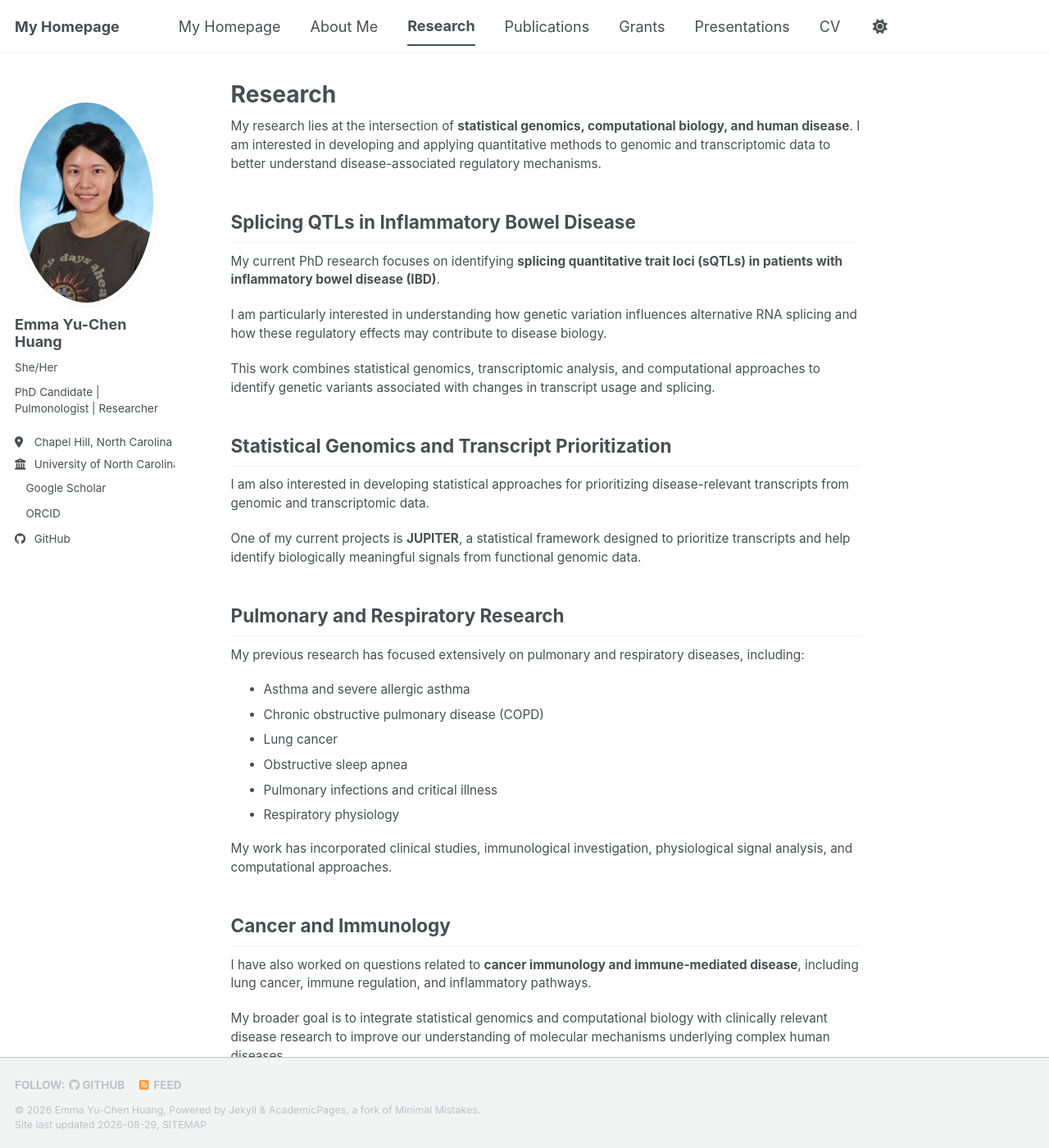
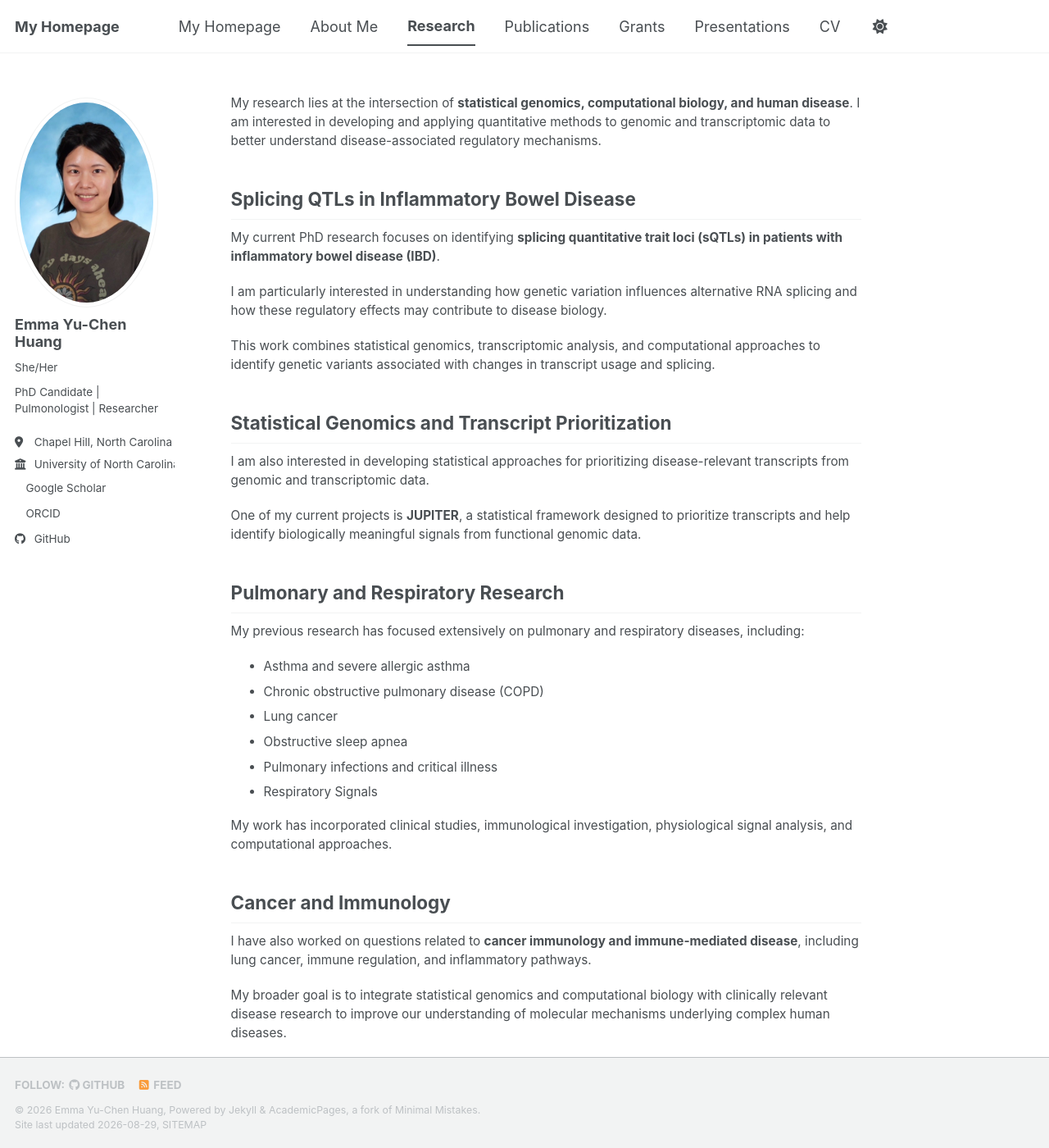
Before and after one commit to yuchen-hahaha/yuchen-hahaha.github.io, a Jekyll site: the page built from _pages/research.md, in a window 1280 px wide and 1400 px high. Shown: the whole window at 82% size. Built offline with Jekyll 4.4.1, drawn with Linux system fonts in a browser that asks for light colours; a style sheet for code colours, icons or effects is not loaded.

Commit message:
Update research page title and interests
Removed title from research page and updated research interests.

```diff
--- a/_pages/research.md
+++ b/_pages/research.md
@@ -1,6 +1,6 @@
 ---
 permalink: /research/
-title: "Research"
+title: ""
 author_profile: true
 ---
 
@@ -29,7 +29,7 @@ My previous research has focused extensively on pulmonary and respiratory diseas
 - Lung cancer
 - Obstructive sleep apnea
 - Pulmonary infections and critical illness
-- Respiratory physiology
+- Respiratory Signals
 
 My work has incorporated clinical studies, immunological investigation, physiological signal analysis, and computational approaches.
 
```
